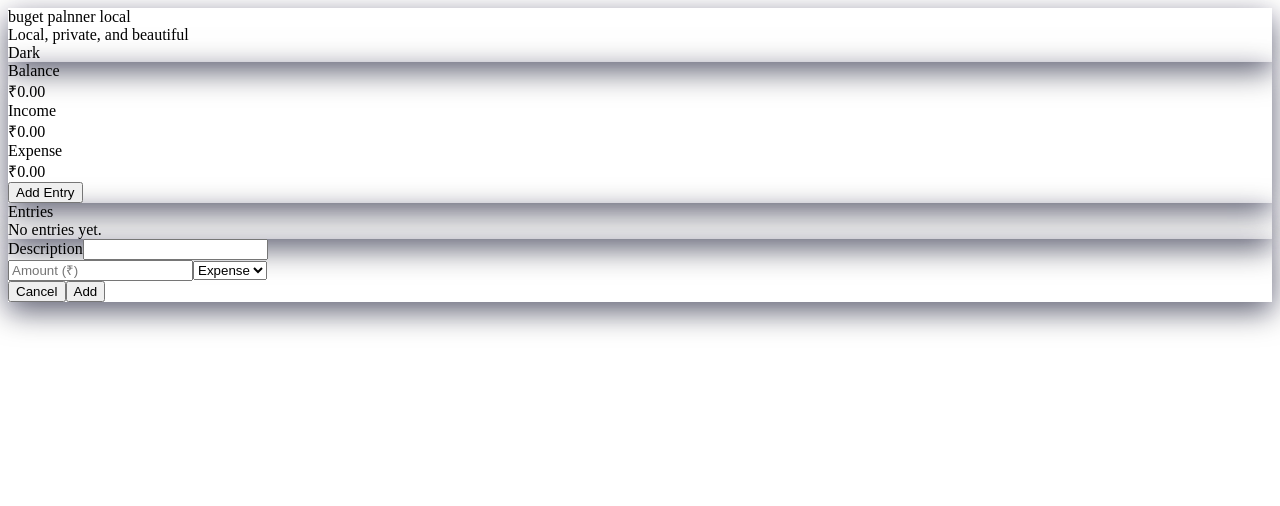
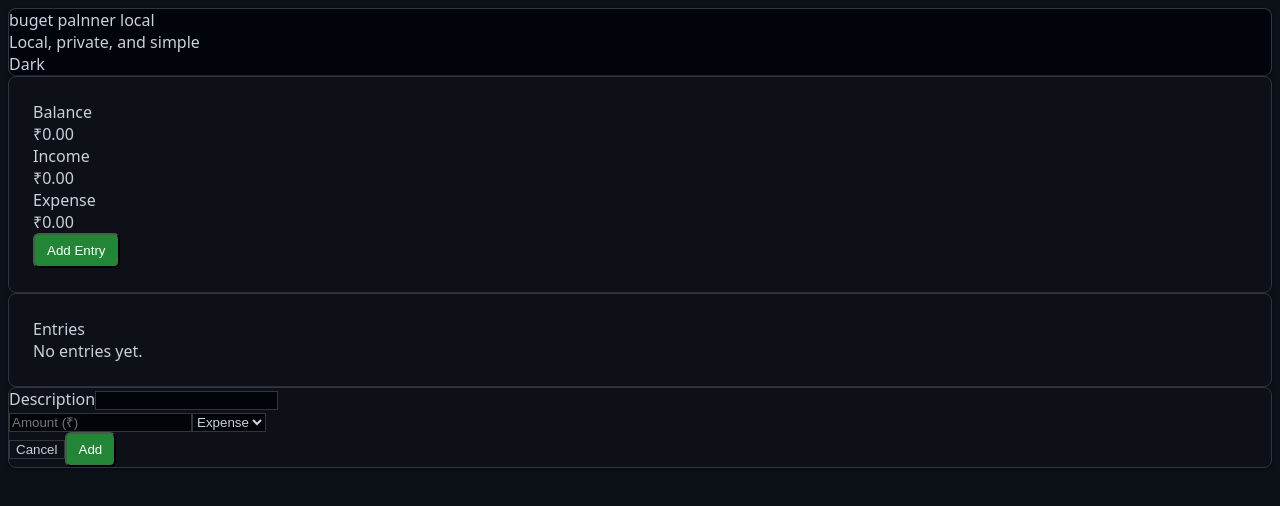
Before and after one commit to HandsomeJackHere/glowing-waffle, a React (Create React App) app in the folder budget-tracker-initial/: page / in a window 1280 px wide. Both pictures are taken after a click on the button "Add Entry". Shown: the top 506 px of the page. Built offline with nearby package versions, Linux system fonts and the light colour scheme.

Commit message:
refactor: update UI components for improved styling and consistency

```diff
--- a/budget-tracker-initial/src/App.js
+++ b/budget-tracker-initial/src/App.js
@@ -45,18 +45,18 @@ export default function App() {
   const balance = income - expense
 
   return (
-    <div className="p-6 min-h-screen">
+    <div className="app-container min-h-screen">
       <GlassNavbar />
 
       <div className="grid grid-cols-1 md:grid-cols-3 gap-6">
         <div className="md:col-span-1">
           <GlassCard className="p-6">
-            <div className="text-sm text-white/70">Balance</div>
+            <div className="text-sm text-slate-400">Balance</div>
             <div className="text-3xl font-bold mt-2">₹{balance.toFixed(2)}</div>
             <div className="flex gap-4 mt-4">
-              <div className="text-sm text-white/70">Income</div>
+              <div className="text-sm text-slate-400">Income</div>
               <div className="text-sm font-semibold">₹{income.toFixed(2)}</div>
-              <div className="text-sm text-white/70">Expense</div>
+              <div className="text-sm text-slate-400">Expense</div>
               <div className="text-sm font-semibold">₹{expense.toFixed(2)}</div>
             </div>
             <div className="mt-6">
@@ -71,12 +71,12 @@ export default function App() {
               <div className="text-lg font-semibold">Entries</div>
             </div>
             <div className="space-y-3 max-h-[60vh] overflow-auto">
-              {items.length === 0 && <div className="text-white/60">No entries yet.</div>}
+              {items.length === 0 && <div className="text-slate-400">No entries yet.</div>}
               {items.map(item => (
-                <div key={item.id} className="flex justify-between items-center p-3 rounded-lg bg-white/2">
+                <div key={item.id} className="flex justify-between items-center p-3 rounded-lg bg-[#010409]">
                   <div>
                     <div className="font-semibold">{item.desc}</div>
-                    <div className="text-xs text-white/60">{new Date(item.createdAt).toLocaleString()}</div>
+                    <div className="text-xs text-slate-400">{new Date(item.createdAt).toLocaleString()}</div>
                   </div>
                   <div className="flex items-center gap-3">
                     <div className={`font-bold ${item.type === 'expense' ? 'text-rose-300' : 'text-emerald-300'}`}>{item.type === 'expense' ? '-₹' : '+₹'}{Math.abs(item.amount).toFixed(2)}</div>
@@ -92,12 +92,12 @@ export default function App() {
       <GlassModal isOpen={open} onClose={() => setOpen(false)}>
         <form onSubmit={addItem} className="space-y-4">
           <div>
-            <label className="text-sm text-white/70">Description</label>
-            <input className="mt-2 w-full p-2 rounded-lg bg-white/5" value={form.desc} onChange={e => setForm({...form, desc: e.target.value})} />
+            <label className="text-sm text-slate-400">Description</label>
+            <input className="mt-2 w-full p-2 rounded-md bg-[#010409] border border-[#30363d]" value={form.desc} onChange={e => setForm({...form, desc: e.target.value})} />
           </div>
           <div className="grid grid-cols-2 gap-3">
-            <input className="p-2 rounded-lg bg-white/5" placeholder="Amount (₹)" value={form.amount} onChange={e => setForm({...form, amount: e.target.value})} />
-            <select className="p-2 rounded-lg bg-white/5" value={form.type} onChange={e => setForm({...form, type: e.target.value})}>
+            <input className="p-2 rounded-md bg-[#010409] border border-[#30363d]" placeholder="Amount (₹)" value={form.amount} onChange={e => setForm({...form, amount: e.target.value})} />
+            <select className="p-2 rounded-md bg-[#010409] border border-[#30363d]" value={form.type} onChange={e => setForm({...form, type: e.target.value})}>
               <option value="expense">Expense</option>
               <option value="income">Income</option>
             </select>
--- a/budget-tracker-initial/src/components/GlassButton.jsx
+++ b/budget-tracker-initial/src/components/GlassButton.jsx
@@ -2,13 +2,13 @@ import React from 'react'
 import clsx from 'clsx'
 
 export default function GlassButton({ children, variant = 'primary', className = '', ...props }) {
-  const base = 'px-4 py-2 rounded-lg font-semibold transition-transform duration-200 focus:outline-none'
+  const base = 'px-4 py-2 rounded-md font-semibold transition duration-150 focus:outline-none'
   const variants = {
-    primary: 'bg-white/10 border border-white/20 text-white hover:shadow-lg',
-    ghost: 'bg-transparent border border-white/10 text-white hover:bg-white/5'
+    primary: 'btn-primary',
+    ghost: 'btn-ghost'
   }
   return (
-    <button className={clsx(base, variants[variant], 'hover:scale-105', className)} {...props}>
+    <button className={clsx(base, variants[variant], className)} {...props}>
       {children}
     </button>
   )
--- a/budget-tracker-initial/src/components/GlassCard.jsx
+++ b/budget-tracker-initial/src/components/GlassCard.jsx
@@ -3,7 +3,7 @@ import clsx from 'clsx'
 
 export default function GlassCard({ children, className = '', ...props }) {
   return (
-    <div className={clsx('glass-base glass-glow floating p-6 transition-transform duration-300 hover:scale-[1.02]', className)} {...props}>
+    <div className={clsx('card p-6 card-body', className)} {...props}>
       {children}
     </div>
   )
--- a/budget-tracker-initial/src/components/GlassModal.jsx
+++ b/budget-tracker-initial/src/components/GlassModal.jsx
@@ -5,9 +5,11 @@ export default function GlassModal({ isOpen, onClose, children }) {
   if (!isOpen) return null
   return (
     <div className="fixed inset-0 z-50 flex items-center justify-center">
-      <div className="absolute inset-0 bg-black/40 backdrop-blur-sm" onClick={onClose} />
-      <div className="relative w-full max-w-xl p-6 transition-transform duration-200 scale-100">
-        <GlassCard className="p-6">{children}</GlassCard>
+      <div className="absolute inset-0 bg-black/60" onClick={onClose} />
+      <div className="relative w-full max-w-xl p-6">
+        <div className="card p-6">
+          {children}
+        </div>
       </div>
     </div>
   )
--- a/budget-tracker-initial/src/components/GlassNavbar.jsx
+++ b/budget-tracker-initial/src/components/GlassNavbar.jsx
@@ -4,15 +4,17 @@ import GlassCard from './GlassCard'
 export default function GlassNavbar({ title = 'buget palnner local' }) {
   return (
     <div className="mb-6">
-      <GlassCard className="p-4 flex items-center justify-between">
-        <div>
-          <div className="text-lg font-bold">{title}</div>
-          <div className="text-sm text-white/70">Local, private, and beautiful</div>
+      <div className="navbar card p-4">
+        <div className="flex items-center justify-between max-w-6xl mx-auto">
+          <div>
+            <div className="text-lg font-bold">{title}</div>
+            <div className="text-sm text-slate-400">Local, private, and simple</div>
+          </div>
+          <div className="flex items-center gap-3">
+            <div className="text-sm text-slate-400">Dark</div>
+          </div>
         </div>
-        <div className="flex items-center gap-3">
-          <div className="text-sm text-white/60">Dark</div>
-        </div>
-      </GlassCard>
+      </div>
     </div>
   )
 }
--- a/budget-tracker-initial/src/index.css
+++ b/budget-tracker-initial/src/index.css
@@ -3,12 +3,23 @@
 @tailwind utilities;
 
 html,body,#root{height:100%}
-body{@apply bg-gradient-to-br from-slate-900 to-slate-800 text-slate-100 font-sans}
+/* Fallback explicit colors to ensure readable text even if Tailwind isn't processed */
+body{
+	background:#0b1117;
+	color:#c9d1d9;
+	font-family: ui-sans-serif, system-ui, -apple-system, 'Segoe UI', Roboto, 'Helvetica Neue', Arial;
+}
 
-/* Glass utilities (composable with Tailwind classes) */
-.glass-base{@apply backdrop-blur-xl bg-white/10 border border-white/20 shadow-2xl rounded-2xl}
-.glass-hover:hover{@apply hover:scale-[1.02] transition transform}
-.glass-glow{box-shadow:0 10px 30px rgba(2,6,23,0.6), 0 6px 18px rgba(124,92,255,0.08)}
-.floating{animation:float-slow 6s ease-in-out infinite}
+/* GitHub-like dark theme helpers */
+.app-container{@apply max-w-6xl mx-auto p-6}
+.card{background:#0d1117; border:1px solid #30363d; border-radius:0.5rem; box-shadow:0 1px 3px rgba(2,6,23,0.6); color:inherit}
+.card-body{padding:1.5rem}
+.navbar{background:#01040a; border-bottom:1px solid #21262d; color:inherit}
+.btn-primary{background:#238636;color:#fff;padding:0.5rem 0.75rem;border-radius:0.375rem}
+.btn-ghost{background:transparent;border:1px solid #30363d;color:inherit}
+
+/* Inputs/buttons */
+input,select,textarea,button{color:inherit}
+input,select,textarea{background:#010409;border:1px solid #30363d}
 
 code{font-family: source-code-pro, Menlo, Monaco, Consolas, 'Courier New', monospace}
```
